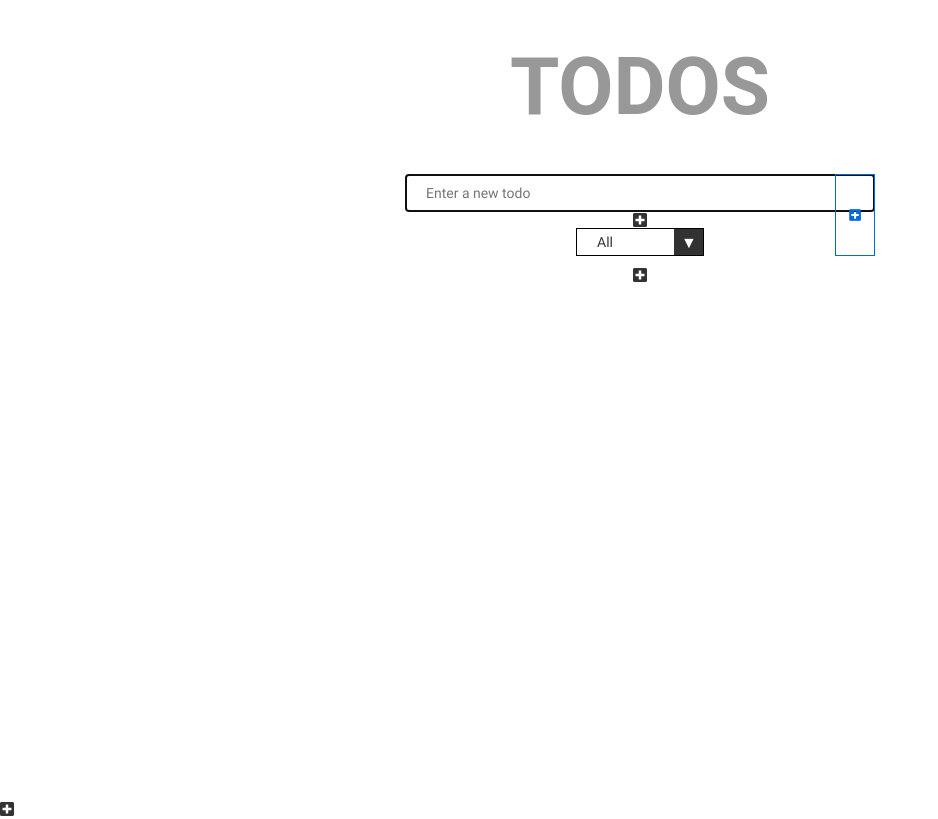
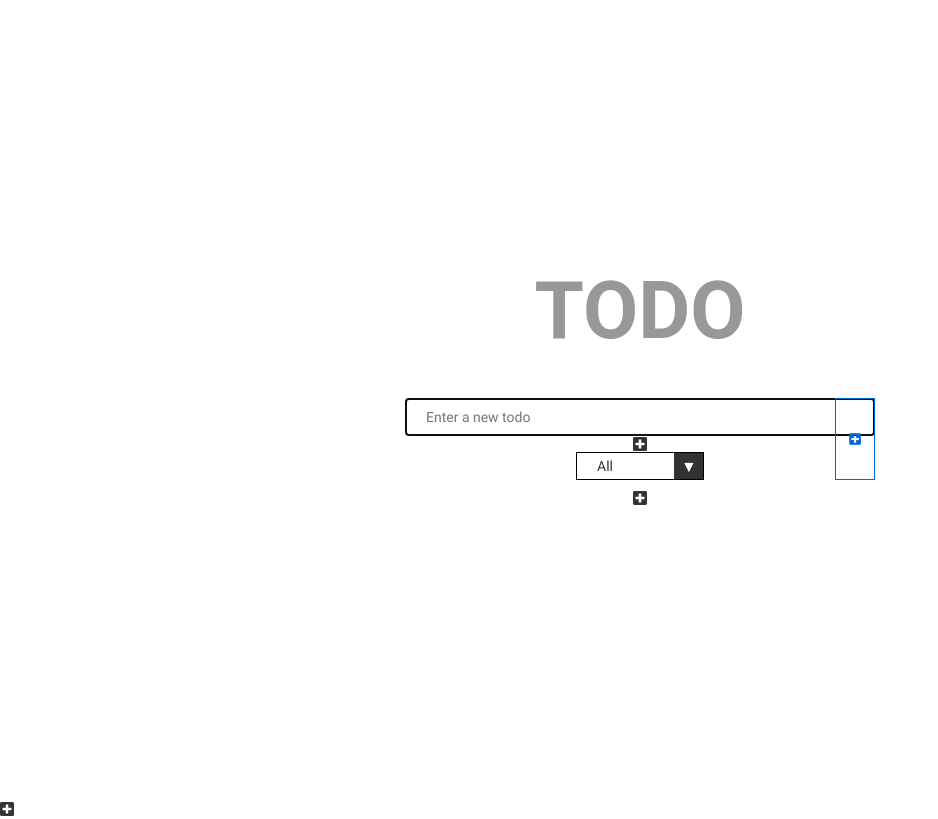
Before and after one commit to Nailheart/Todo, a website: page src/index.html in a window 1280 px wide. Shown: the whole page, without its empty margins (0-938 px from the left). Drawn offline with nearby package versions, Linux system fonts and the light colour scheme; files that its build step writes are made by us from their sources.

Commit message:
Небольшые правки

```diff
--- a/src/index.html
+++ b/src/index.html
@@ -14,7 +14,7 @@
 <body>
 
   <section class="todo">
-    <h1 class="todo__title">todos</h1>
+    <h1 class="todo__title">todo</h1>
 
     <div class="todo__wrap">
       <form class="todo__form" action="#">
--- a/src/js/app.js
+++ b/src/js/app.js
@@ -9,13 +9,13 @@
 
     if (todos) {
       todoItems = JSON.parse(todos);
-      todoItems.forEach(todo => {
+      todoItems.forEach((todo) => {
         renderTodo(todo);
       });
     }
   });
 
-  todoForm.addEventListener('submit', e => {
+  todoForm.addEventListener('submit', (e) => {
     e.preventDefault;
 
     const input = document.querySelector('.todo__input');
@@ -28,7 +28,7 @@
     }
   });
 
-  todoList.addEventListener('click', e => {
+  todoList.addEventListener('click', (e) => {
     const todoText = e.target.parentElement.querySelector('.todo__text').textContent;
     const todoIndex = todoItems.findIndex(item => item.text === todoText);
 
--- a/src/sass/blocks/todo.scss
+++ b/src/sass/blocks/todo.scss
@@ -1,4 +1,7 @@
 .todo {
+  display: flex;
+  justify-content: center;
+  flex-direction: column;
   text-align: center;
   width: 100%;
   max-width: 500px;
@@ -77,6 +80,7 @@
 
   &--checked {
     text-decoration: line-through;
+    text-decoration-color: var(--red);
   }
 }
 
@@ -102,7 +106,7 @@
     margin-right: 5px;
 
     &:hover,
-    &:focus {
+    &:focus-visible {
       color: var(--white);
       background-color: var(--green);
     }
```
